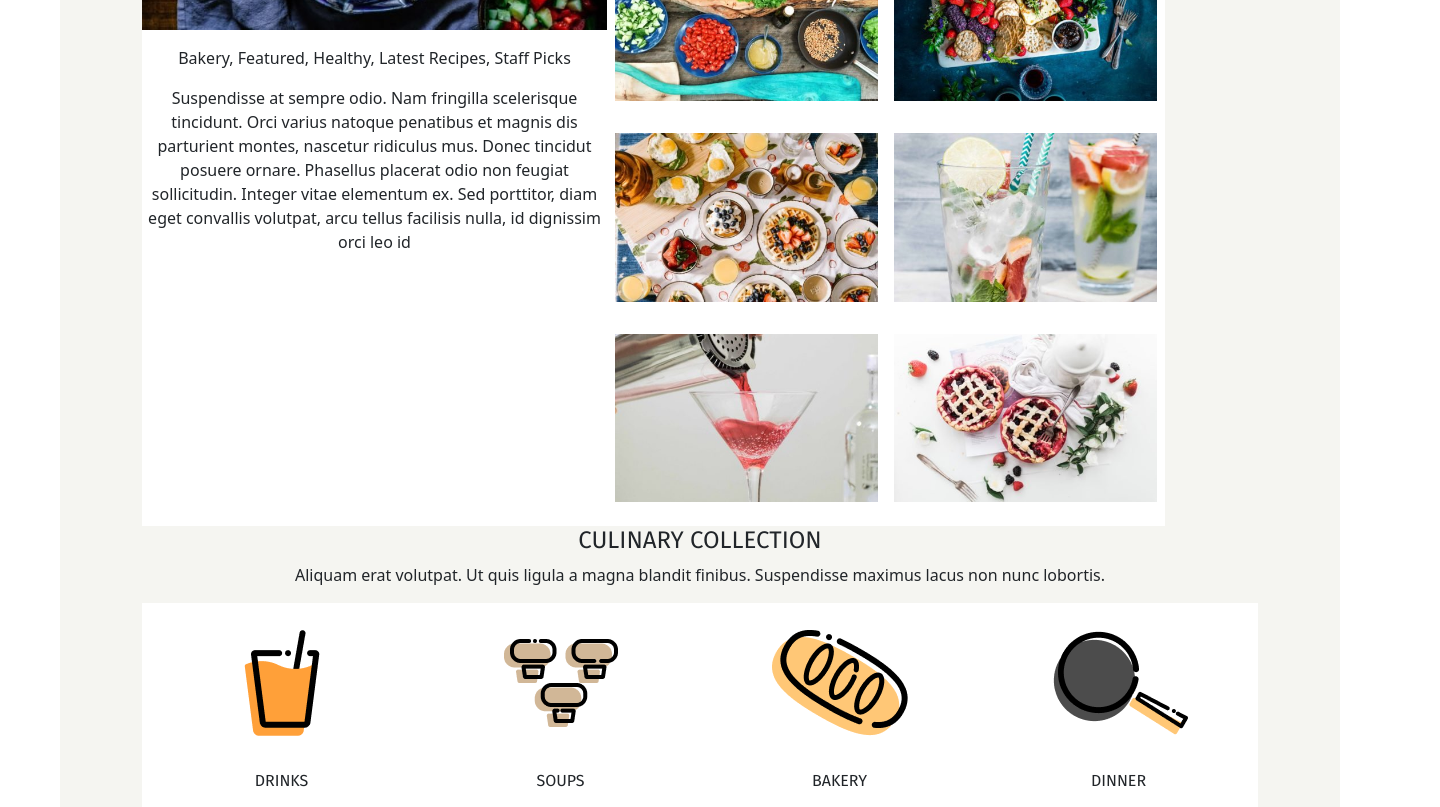
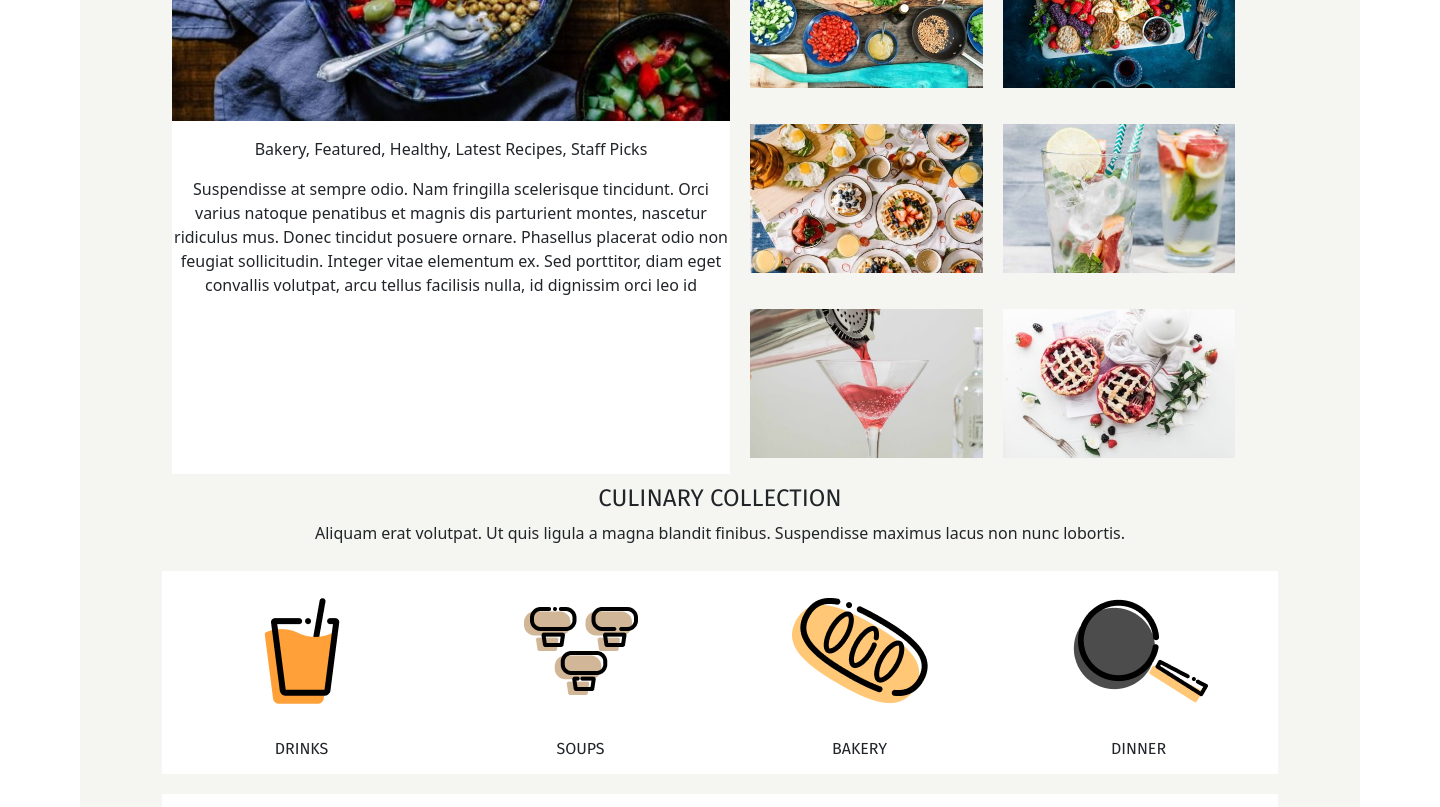
Before and after one commit to MichelaRicci/proj-html-vuejs, a Vue app: page / in a window 1280 px wide. Shown: the part 1700-2507 px from the top of the page, 1440 px wide, since content can reach past the window. Built offline with nearby package versions, Linux system fonts and the light colour scheme.

Commit message:
proporzioni colonne

```diff
--- a/src/assets/scss/style.scss
+++ b/src/assets/scss/style.scss
@@ -3,7 +3,7 @@
 
 body {
     margin: 0 auto;
-    width: 1400px;
+    width: 1440px;
     background-color: #f5f5f1;
 }
 
--- a/src/components/card/AppCard.vue
+++ b/src/components/card/AppCard.vue
@@ -32,8 +32,8 @@ export default {
 </script>
 
 <template>
-    <div class="bg-white">
-        <img class=" img-fluid" :src="imgSrc" :alt="title">
+    <div class="mycard">
+        <img class="img-fluid" :src="imgSrc" :alt="title">
         <h4>{{ title }}</h4>
         <h6>{{ label }}</h6>
         <p>{{ author }} <span>{{ date }}</span></p>
@@ -46,5 +46,7 @@ export default {
 </template>
 
 <style lang="scss" scoped>
-
+.mycard {
+    margin: 10px;
+}
 </style>
--- a/src/components/main-section/AppJournal.vue
+++ b/src/components/main-section/AppJournal.vue
@@ -13,13 +13,16 @@ export default {
 </script>
 
 <template>
+    <section class="bg-white">
 
-    <h4 class="text-uppercase">Foodie Journal</h4>
+        <h4 class="text-uppercase">Foodie Journal</h4>
 
-    <div class="d-flex justify-content-between">
-        <app-card v-for="foodie in foodies" :key="foodie.title" :date="foodie.date" :author="foodie.author"
-            :img="foodie.img" :title="foodie.title"></app-card>
-    </div>
+        <div class="d-flex justify-content-between">
+            <app-card v-for="foodie in foodies" :key="foodie.title" :date="foodie.date" :author="foodie.author"
+                :img="foodie.img" :title="foodie.title"></app-card>
+        </div>
+
+    </section>
 
 
 </template>
--- a/src/components/main-section/AppRecipes.vue
+++ b/src/components/main-section/AppRecipes.vue
@@ -21,10 +21,9 @@ export default {
 
     <div class="d-flex container">
 
-        <recipe-article class="col-6"></recipe-article>
+        <recipe-article class="col-7"></recipe-article>
         <div class="d-flex flex-wrap col-6">
-            <app-card v-for="recipe in recipes" :key="recipe.id" :img="recipe.img" :alt="recipe.title"
-                class="col-6 p-2">
+            <app-card v-for="recipe in recipes" :key="recipe.id" :img="recipe.img" :alt="recipe.title" class="col-5">
             </app-card>
         </div>
 
--- a/src/components/main-section/CulinaryCollection.vue
+++ b/src/components/main-section/CulinaryCollection.vue
@@ -19,9 +19,9 @@ export default {
     <p>Aliquam erat volutpat. Ut quis ligula a magna blandit finibus. Suspendisse maximus lacus non nunc lobortis.</p>
 
     <div class="d-flex container">
-        <div class="d-flex flex-wrap">
+        <div class="d-flex flex-wrap justify-content-between">
             <app-card v-for="pic in picsart" :key="pic.id" :img="pic.img" :alt="pic.name" :label="pic.name"
-                class="col-3 text-uppercase">
+                class="col-3 text-uppercase bg-white  mx-0">
             </app-card>
         </div>
 
@@ -30,7 +30,7 @@ export default {
 
 </template>
 
-<style lang="scss" scoped>
+<style lang="scss">
 @import url('https://fonts.googleapis.com/css2?family=Fira+Sans&family=Vidaloka&display=swap');
 
 .text-uppercase {
--- a/src/components/main-section/RecipeArticle.vue
+++ b/src/components/main-section/RecipeArticle.vue
@@ -16,7 +16,7 @@ export default {
 <template>
 
     <app-card v-for="recipe in RecipeArticle" :key="recipe.title" :img="recipe.img" :alt="recipe.title"
-        :tags="recipe.tags" :text="recipe.text" class="col-5"></app-card>
+        :tags="recipe.tags" :text="recipe.text" class="col-6 bg-white"></app-card>
 
 
 
```
